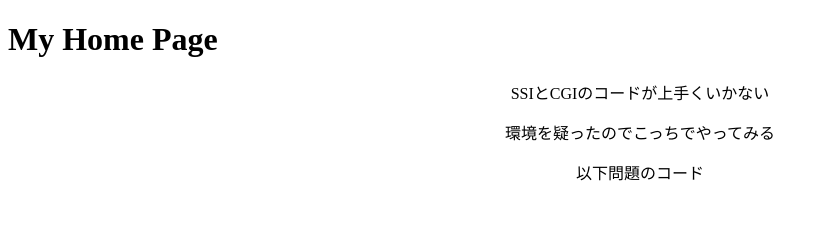
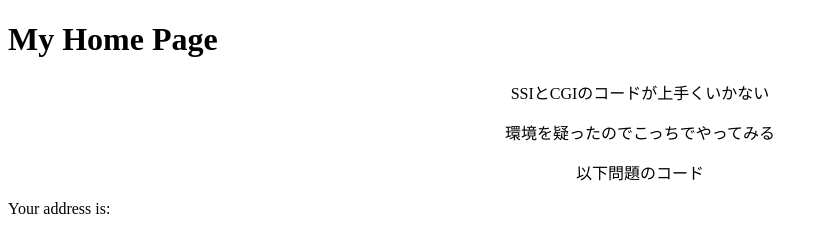
Before and after one commit to DouglasGraham5884/SSI-CGI_test, a plain HTML site: page SSI-CGI_test.html in a window 1280 px wide. Shown: the whole page, without its empty margins (0-828 px from the left). Drawn offline with Linux system fonts and the light colour scheme.

Commit message:
Update SSI-CGI_test.html

```diff
--- a/SSI-CGI_test.html
+++ b/SSI-CGI_test.html
@@ -11,6 +11,7 @@
 	<p style="text-align: center;">SSIとCGIのコードが上手くいかない</p>
 	<p style="text-align: center;">環境を疑ったのでこっちでやってみる</p>
 	<p style="text-align: center;">以下問題のコード</p>
+	Your address is: <!--#echo var="REMOTE_ADDR" -->
 
 </body>
 </html>
```
